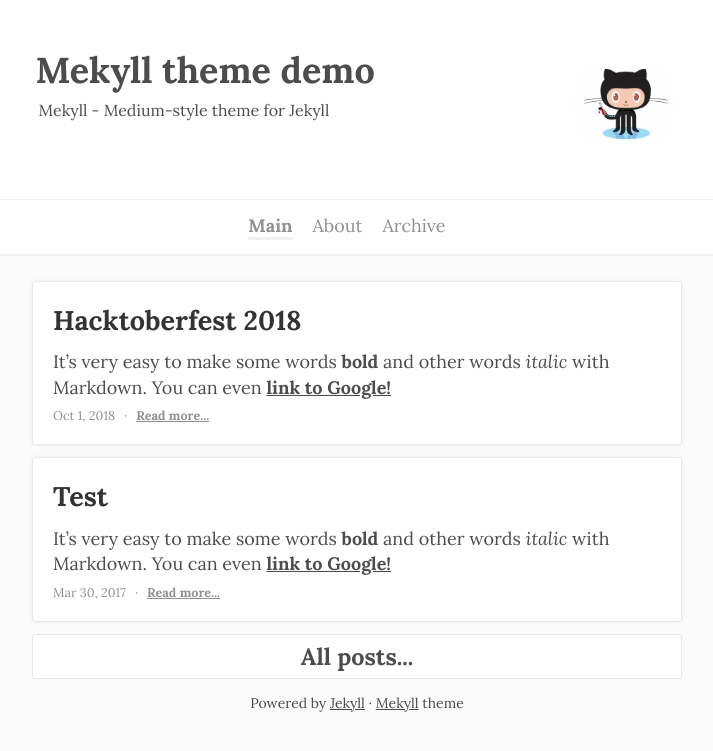
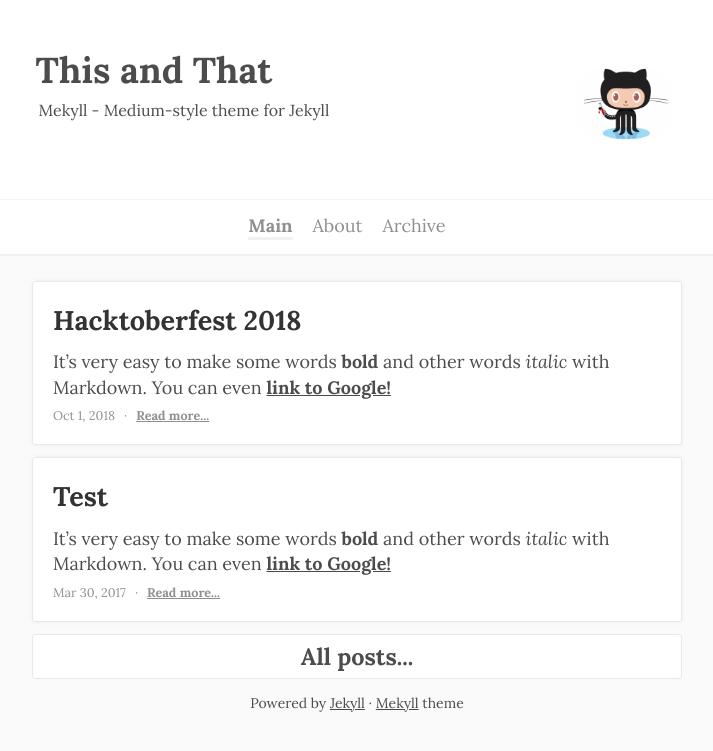
Before and after one commit to balimeister/blog, a Jekyll site: the page built from index.html, in a window 1280 px wide. Shown: the top 751 px of the page, without its empty margins (283-996 px from the left). Built offline with Jekyll 4.4.1, drawn with Linux system fonts in a browser that asks for light colours; Markdown is read by kramdown in place of the engine named in the settings.

Commit message:
Update _config.yml

```diff
--- a/_config.yml
+++ b/_config.yml
@@ -1,9 +1,9 @@
-title: Mekyll theme demo
+title: This and That
 email:
 description: >
   Mekyll - Medium-style theme for Jekyll
-baseurl: "/Mekyll" # the subpath of your site, e.g. /blog
-url: "http://ifedyukin.github.io" # the base hostname & protocol for your site
+baseurl: "/blog" # the subpath of your site, e.g. /blog
+url: "https://balimeister.github.io" # the base hostname & protocol for your site
 postCount: 5 # the number of posts on the "index" page
 
 # Build settings
```
